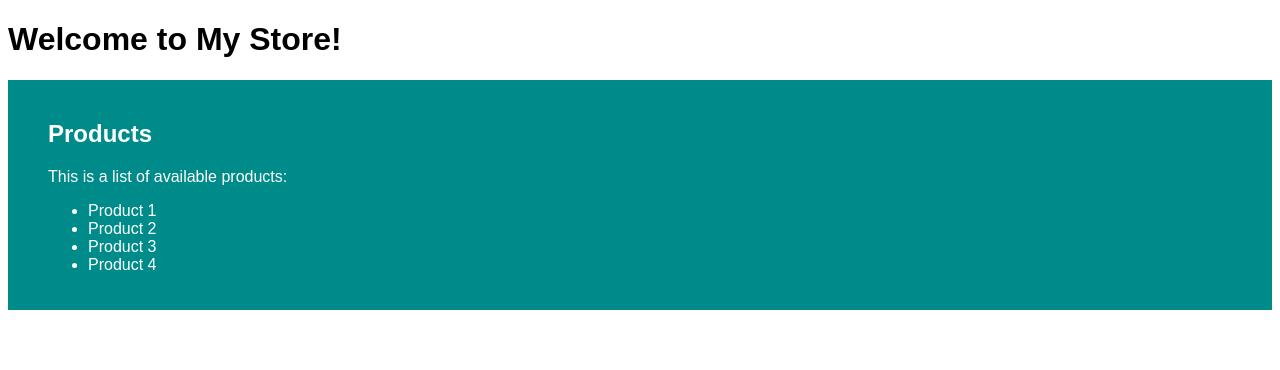
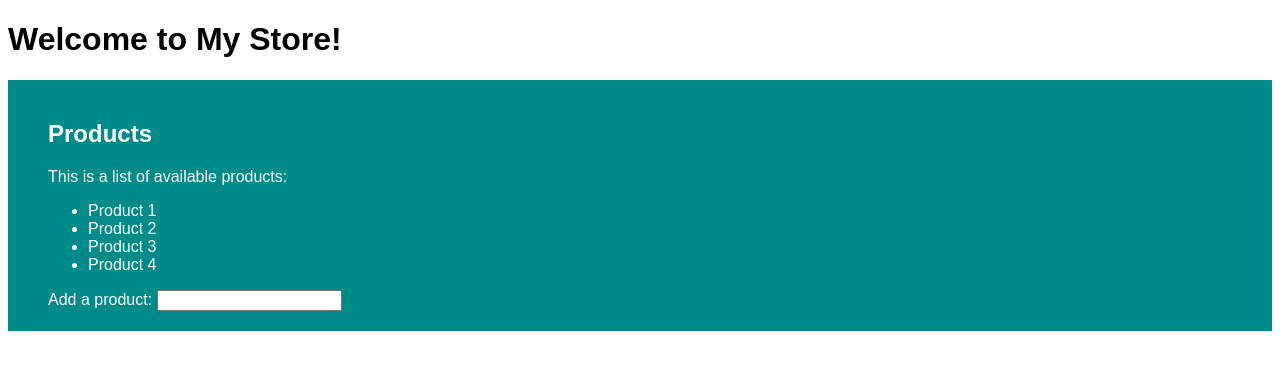
Before and after one commit to sagarsys/angular-playground, an Angular app: page / in a window 1280 px wide. Shown: the top 370 px of the page. Built offline with nearby package versions, Linux system fonts and the light colour scheme.

Commit message:
- Directives and HostListener

```diff
--- a/src/app/app.module.ts
+++ b/src/app/app.module.ts
@@ -4,11 +4,13 @@ import { NgModule } from '@angular/core';
 import { AppComponent } from './app.component';
 import { ProductsComponent } from './products/products.component';
 import { ProductsService } from './shared/services/products.service';
+import { AutoGrowDirective } from './shared/directives/auto-grow.directive';
 
 @NgModule({
   declarations: [
     AppComponent,
-    ProductsComponent
+    ProductsComponent,
+    AutoGrowDirective
   ],
   imports: [
     BrowserModule
--- a/src/app/products/products.component.html
+++ b/src/app/products/products.component.html
@@ -7,4 +7,8 @@
       <li *ngFor="let product of products">{{ product }}</li>
     </ul>
   </ng-container>
+  <form>
+    <label for="add-product">Add a product: </label>
+    <input id="add-product" type="text" appInputAutoGrow />
+  </form>
 </div>
--- /dev/null
+++ b/src/app/shared/directives/auto-grow.directive.ts
@@ -0,0 +1,21 @@
+import { Directive, ElementRef, HostListener, Renderer2 } from '@angular/core';
+
+@Directive({
+  selector: '[appInputAutoGrow]',
+})
+
+export class AutoGrowDirective {
+
+  constructor(private el: ElementRef, private render: Renderer2) {}
+
+  @HostListener('focus')
+  onFocus() {
+    this.render.setStyle(this.el.nativeElement, 'width', '200px');
+  }
+
+  @HostListener('blur')
+  onBlur() {
+    this.render.setStyle(this.el.nativeElement, 'width', '125px');
+  }
+
+}
```
